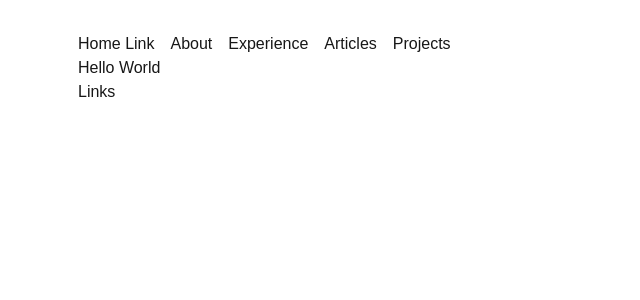
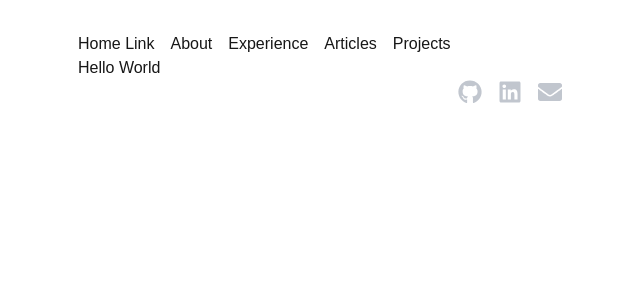
Before and after one commit to lcastrof/lucasdecastro.dev, a Next.js app: page / in a window 1280 px wide. Shown: the top 300 px of the page, without its empty margins (130-770 px from the left). Built offline with nearby package versions, Linux system fonts and the light colour scheme.

Commit message:
feat: add footer links

```diff
--- a/src/app/layout.tsx
+++ b/src/app/layout.tsx
@@ -1,3 +1,4 @@
+import { Footer } from "@/components/footer";
 import { Header } from "@/components/header";
 import type { Metadata } from "next";
 import { Geist_Mono } from "next/font/google";
@@ -25,7 +26,7 @@ export default function RootLayout({
       >
         <Header />
         {children}
-        <footer>Links</footer>
+        <Footer />
       </body>
     </html>
   );
--- /dev/null
+++ b/src/components/footer.tsx
@@ -0,0 +1,20 @@
+import { FaEnvelope, FaGithub, FaLinkedin } from "react-icons/fa";
+import { IconLink } from "./icon-link";
+
+const links = [
+  { href: "https://github.com/lcastrof", Icon: FaGithub },
+  { href: "https://linkedin.com/in/lucas-fernandino", Icon: FaLinkedin },
+  { href: "mailto:lucascastrofr@gmail.com", Icon: FaEnvelope },
+];
+
+export function Footer() {
+  return (
+    <footer className="flex w-full justify-center space-x-4">
+      {links.map(({ href, Icon }) => (
+        <IconLink key={href} href={href}>
+          <Icon size={24} />
+        </IconLink>
+      ))}
+    </footer>
+  );
+}
--- /dev/null
+++ b/src/components/icon-link.tsx
@@ -0,0 +1,17 @@
+type IconLinkProps = {
+  href: string;
+  children: React.ReactNode;
+};
+
+export function IconLink({ href, children }: IconLinkProps) {
+  return (
+    <a
+      className="text-gray-400 opacity-60 hover:opacity-100 transition"
+      href={href}
+      target="_blank"
+      rel="noopener noreferrer"
+    >
+      {children}
+    </a>
+  );
+}
```
Also changed, not shown: package.json (+6 -5 lines), 1 other file (tests, documents, lock files or other folders).
